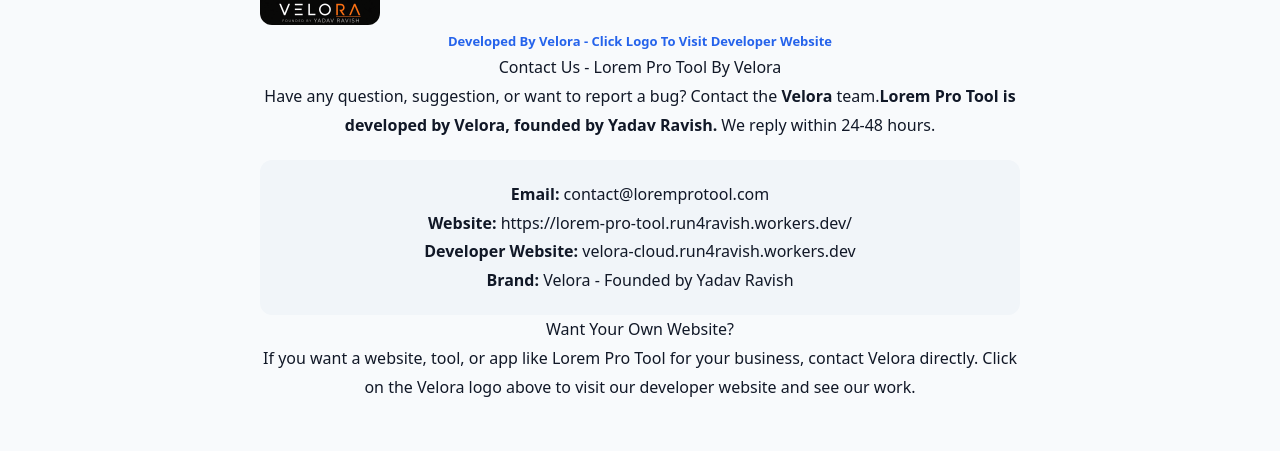
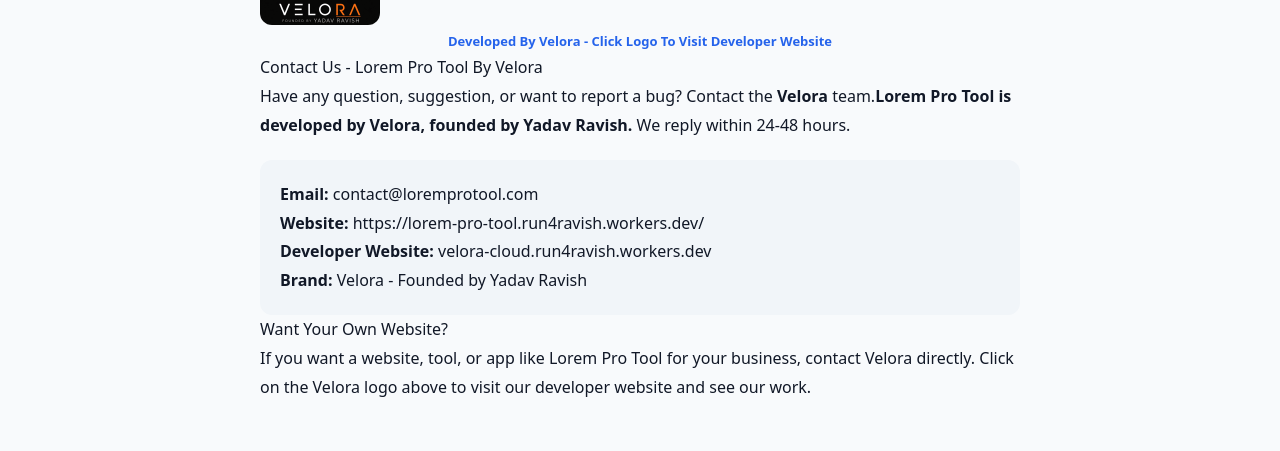
Before and after one commit to Ravs10/lorem-pro-tool, a Next.js app: page /contact in a window 1280 px wide. Shown: the part 176-627 px from the top of the page. Built offline with nearby package versions, Linux system fonts and the light colour scheme; no server answers; the database is empty.

Commit message:
Change text alignment from center to left

```diff
--- a/app/contact/page.tsx
+++ b/app/contact/page.tsx
@@ -12,7 +12,7 @@ export default function Contact() {
       </a>
       <p style={{fontSize:"13px", color:"#2563eb", marginTop:"0", fontWeight:"600"}}>Developed By Velora - Click Logo To Visit Developer Website</p>
 
-      <div style={{textAlign:"center"}}>
+      <div style={{textAlign:"left"}}>
       <h1>Contact Us - Lorem Pro Tool By Velora</h1>
       <p>
         Have any question, suggestion, or want to report a bug? Contact the <strong>Velora</strong> team.
```
